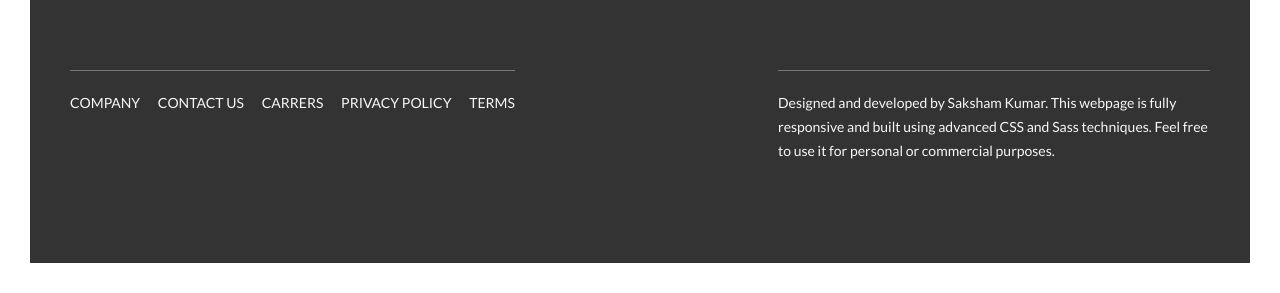
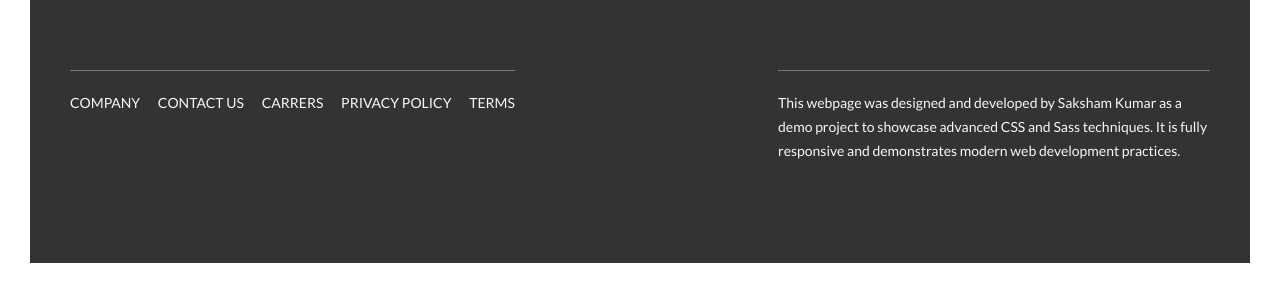
Before and after one commit to Saksham-Kumar-19/Natours, a website: page index.html in a window 1280 px wide. Shown: the part 5815-6108 px from the top of the page. Drawn offline with Linux system fonts and the light colour scheme.

Commit message:
Update index.html

```diff
--- a/index.html
+++ b/index.html
@@ -390,8 +390,8 @@
                 </div>
                 <div class="col-1-of-2">
                     <p class="footer__copyright">
-                        Designed and developed by Saksham Kumar. This webpage is fully responsive and built using advanced CSS and Sass techniques.
-                        Feel free to use it for personal or commercial purposes.
+    This webpage was designed and developed by Saksham Kumar as a demo project to showcase advanced CSS and Sass techniques.
+    It is fully responsive and demonstrates modern web development practices.
                     </p>
                 </div>
             </div>
```
